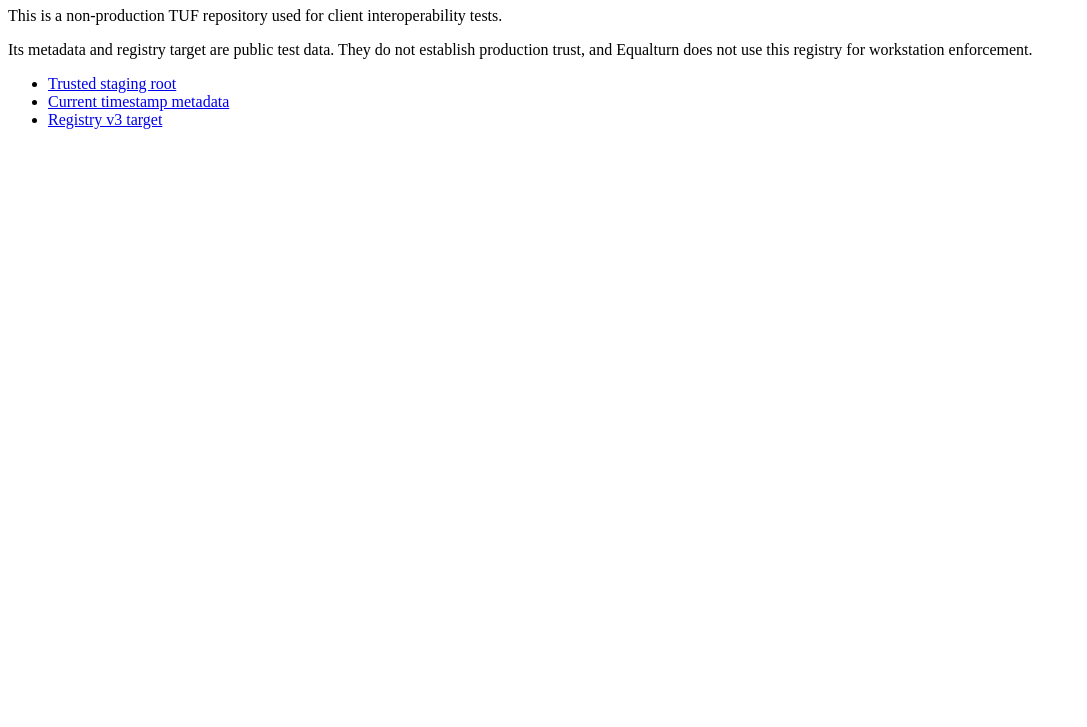
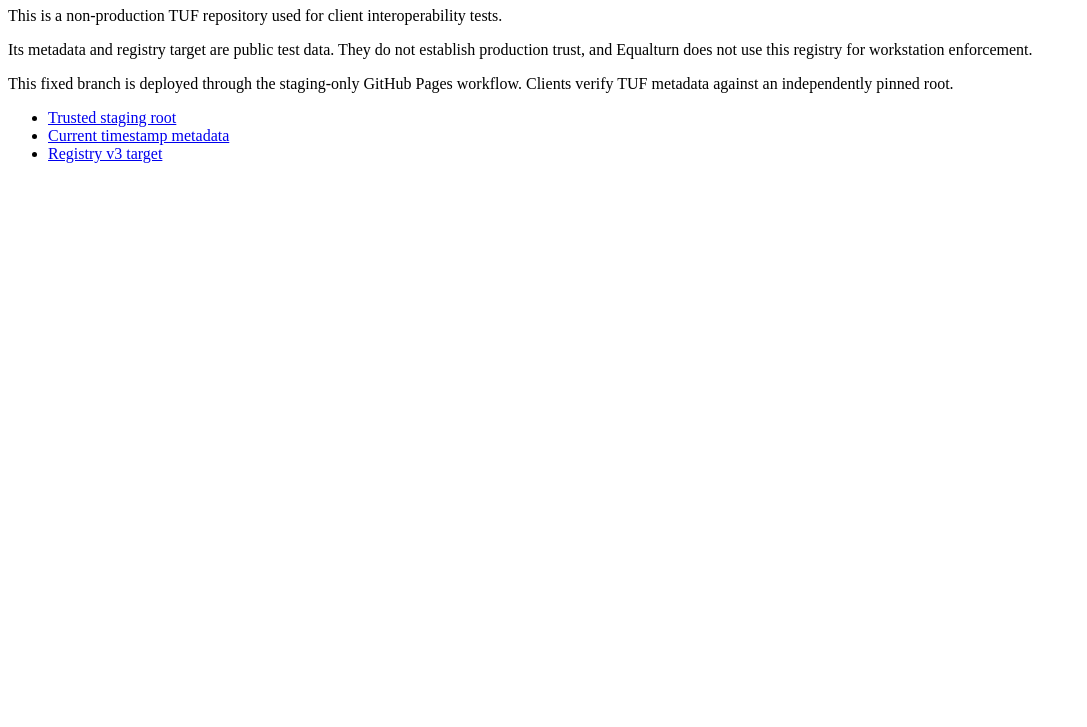
Before and after one commit to Voldigoade/equalturn-registry-staging, a plain HTML site: page index.html in a window 1280 px wide. Shown: the part 73-800 px from the top of the page, without its empty margins (0-1087 px from the left). Drawn offline with Linux system fonts and the light colour scheme.

Commit message:
docs: describe staging Pages deployment boundary

```diff
--- a/index.html
+++ b/index.html
@@ -1,5 +1,5 @@
 <!doctype html>
 <html lang="en">
 <head><meta charset="utf-8"><meta name="viewport" content="width=device-width, initial-scale=1"><title>Equalturn staging registry</title></head>
-<body><main><h1>Equalturn registry staging</h1><p>This is a non-production TUF repository used for client interoperability tests.</p><p>Its metadata and registry target are public test data. They do not establish production trust, and Equalturn does not use this registry for workstation enforcement.</p><ul><li><a href="metadata/root.json">Trusted staging root</a></li><li><a href="metadata/timestamp.json">Current timestamp metadata</a></li><li><a href="targets/registry-v3.json">Registry v3 target</a></li></ul></main></body>
+<body><main><h1>Equalturn registry staging</h1><p>This is a non-production TUF repository used for client interoperability tests.</p><p>Its metadata and registry target are public test data. They do not establish production trust, and Equalturn does not use this registry for workstation enforcement.</p><p>This fixed branch is deployed through the staging-only GitHub Pages workflow. Clients verify TUF metadata against an independently pinned root.</p><ul><li><a href="metadata/root.json">Trusted staging root</a></li><li><a href="metadata/timestamp.json">Current timestamp metadata</a></li><li><a href="targets/registry-v3.json">Registry v3 target</a></li></ul></main></body>
 </html>
```
